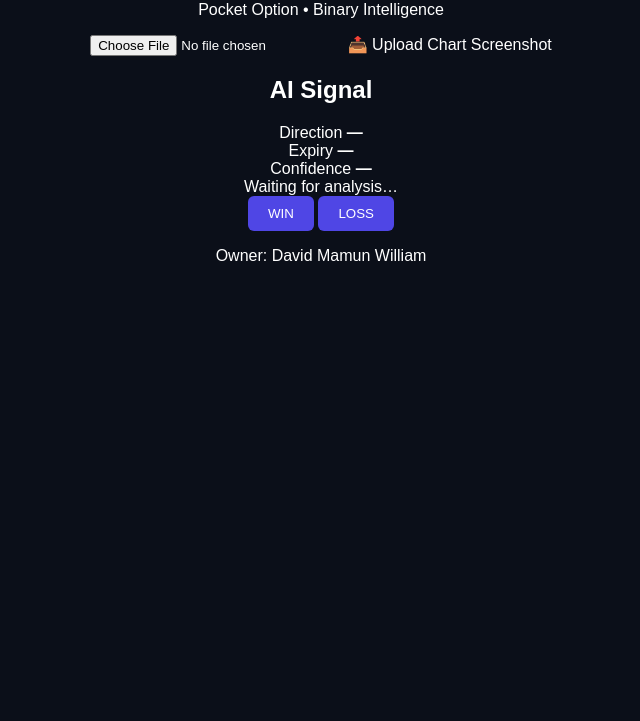
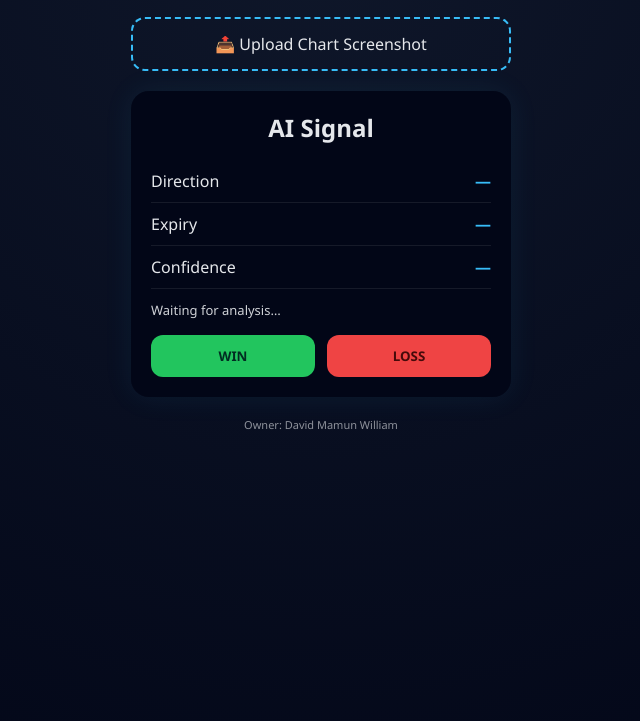
Before and after one commit to MAMUN-XD-GOD/cm, a plain HTML site: page ui/index.html in a window 1280 px wide. Shown: the part 79-800 px from the top of the page, without its empty margins (319-959 px from the left). Drawn offline with Linux system fonts and the light colour scheme.

Commit message:
Update style.css

```diff
--- a/ui/style.css
+++ b/ui/style.css
@@ -1,13 +1,120 @@
+* {
+  margin: 0;
+  padding: 0;
+  box-sizing: border-box;
+  font-family: 'Segoe UI', sans-serif;
+}
+
 body {
-  background:#0b0f19;
-  color:#fff;
-  font-family:Arial;
-  text-align:center;
+  background: radial-gradient(circle at top, #0f172a, #020617);
+  color: #e5e7eb;
+  min-height: 100vh;
 }
-button {
-  padding:10px 20px;
-  background:#4f46e5;
-  color:#fff;
-  border:none;
-  border-radius:6px;
+
+.app {
+  max-width: 420px;
+  margin: auto;
+  padding: 20px;
 }
+
+header {
+  text-align: center;
+  margin-bottom: 20px;
+}
+
+header h1 {
+  font-size: 28px;
+  font-weight: 700;
+}
+
+header span {
+  color: #38bdf8;
+}
+
+header p {
+  font-size: 13px;
+  opacity: 0.8;
+}
+
+.upload-box {
+  margin: 20px 0;
+  text-align: center;
+}
+
+.upload-box input {
+  display: none;
+}
+
+.upload-box label {
+  display: block;
+  padding: 14px;
+  border: 2px dashed #38bdf8;
+  border-radius: 14px;
+  cursor: pointer;
+  transition: 0.3s;
+}
+
+.upload-box label:hover {
+  background: rgba(56,189,248,0.08);
+}
+
+.signal-card {
+  background: linear-gradient(145deg, #020617, #020617);
+  border-radius: 18px;
+  padding: 20px;
+  box-shadow: 0 0 30px rgba(56,189,248,0.08);
+}
+
+.signal-card h2 {
+  text-align: center;
+  margin-bottom: 16px;
+}
+
+.row {
+  display: flex;
+  justify-content: space-between;
+  padding: 10px 0;
+  border-bottom: 1px solid rgba(255,255,255,0.08);
+}
+
+.row strong {
+  color: #38bdf8;
+}
+
+.note {
+  margin-top: 12px;
+  font-size: 13px;
+  opacity: 0.9;
+}
+
+.feedback {
+  display: flex;
+  gap: 12px;
+  margin-top: 16px;
+}
+
+.feedback button {
+  flex: 1;
+  padding: 12px;
+  border-radius: 12px;
+  border: none;
+  font-weight: bold;
+  cursor: pointer;
+}
+
+.win {
+  background: #22c55e;
+  color: #022c22;
+}
+
+.loss {
+  background: #ef4444;
+  color: #450a0a;
+}
+
+footer {
+  text-align: center;
+  margin-top: 20px;
+  font-size: 11px;
+  opacity: 0.6;
+  }
```
